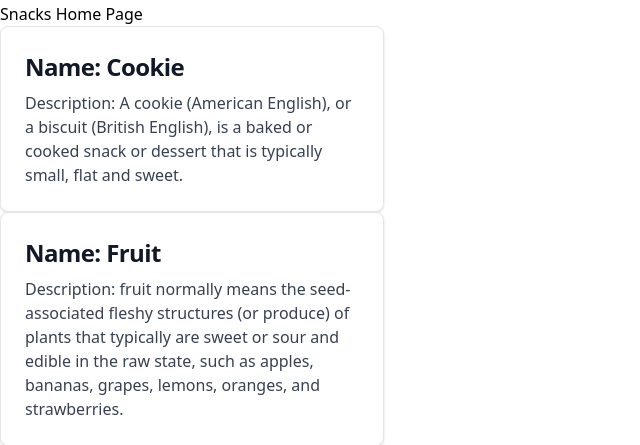
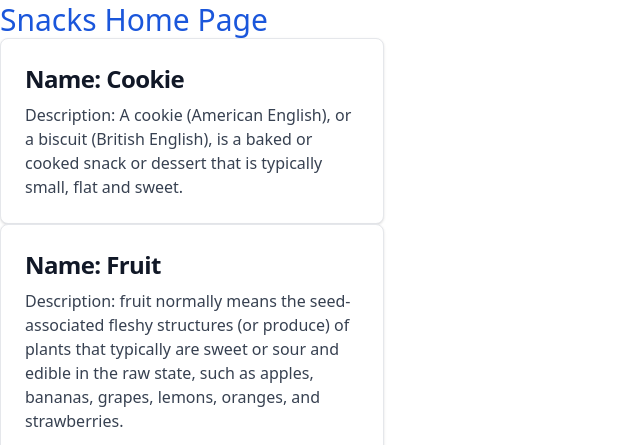
Before and after one commit to ErikDodd/django-snacks, a Django app: page / in a window 1280 px wide. Shown: the part 22-467 px from the top of the page, without its empty margins (0-640 px from the left). Run offline with Django 4.2, Linux system fonts and the light colour scheme; style sheets or scripts are compiled from the project's sources; some libraries are stand-ins or nearby versions.

```diff
--- a/templates/home.html
+++ b/templates/home.html
@@ -1,7 +1,7 @@
 {%  extends 'base.html' %}
 
 {%  block content %}
-<h1>Snacks Home Page</h1>
+<h1 class="text-3xl text-blue-700">Snacks Home Page</h1>
 
 {% for snack in snacks %}
 
```
